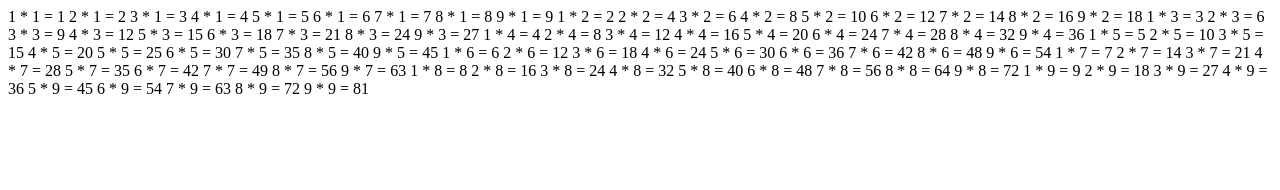
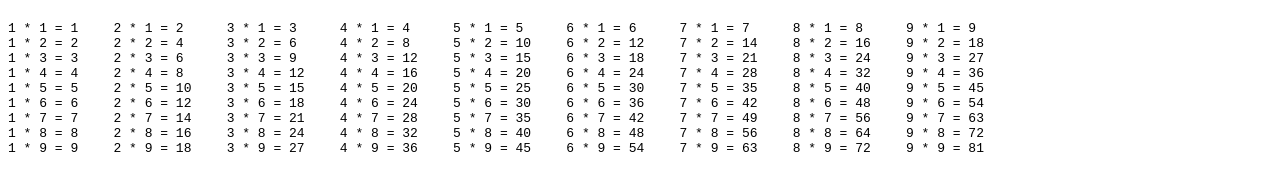
Before and after one commit to GASimona/teme, a plain HTML site: page teme JS/tableX/tableX.html in a window 1280 px wide. Drawn offline with Linux system fonts and the light colour scheme.

Commit message:
inline-block

```diff
--- a/teme JS/tableX/tableX.js
+++ b/teme JS/tableX/tableX.js
@@ -1,9 +1,10 @@
 for (i = 1; i < 10; i++) {
+    document.write('<span style="display:inline-block"> <pre>');
     for (j = 1; j < 10; j++) {
-        document.write(j + " * " + i + " = " + i * j + " ");
-        document.write(" " + " " + " ");
-        // document.write("<br>");
+        document.write(i + " * " + j + " = " + i * j + " ");
+        document.writeln(" " + " " + " ");
+
     }
-    // document.write("<br>");
-    document.writeln();
+
+    document.writeln("</pre> </span> ");
 }
```
Also changed, not shown: teme JS/tableX/tableX.html (line endings or trailing spaces).
